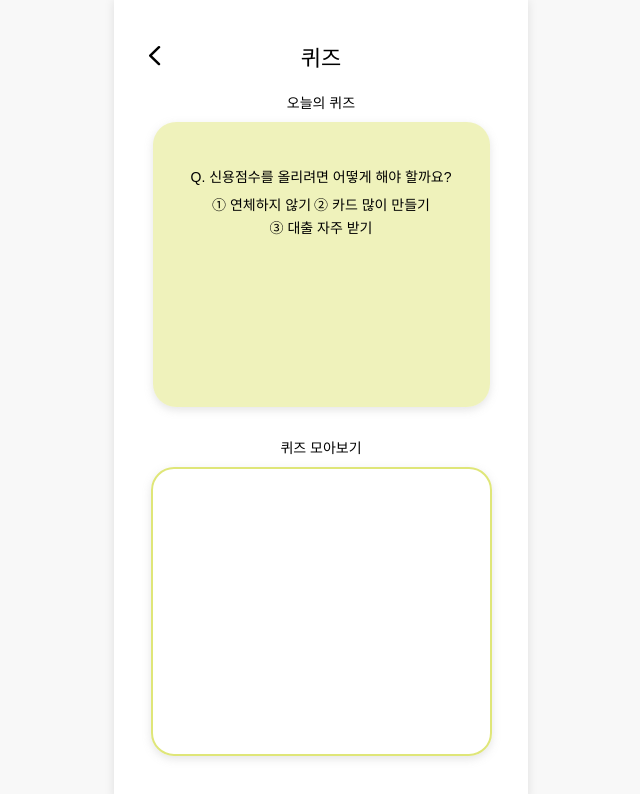
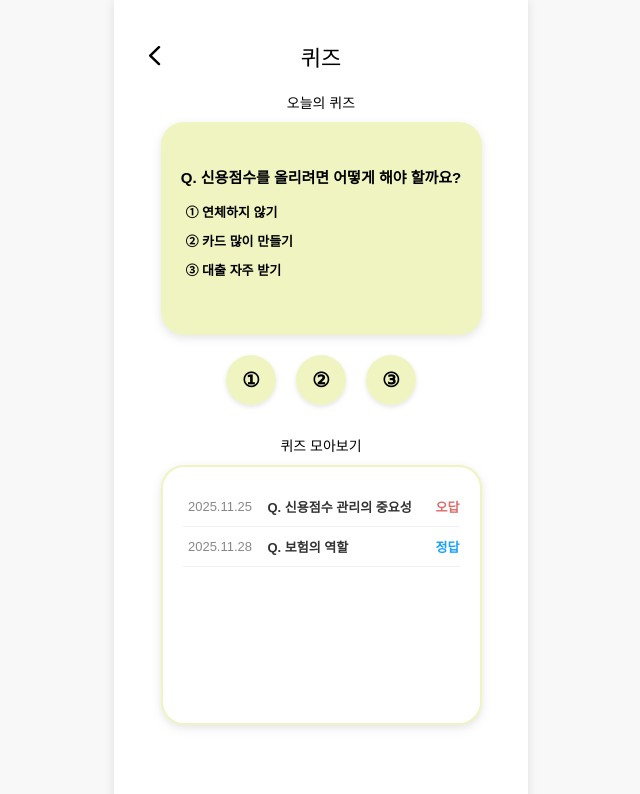
Before and after one commit to finhabit/finhabit_front, a React (Vite) app: page /quiz in a window 1280 px wide. Shown: the top 794 px of the page, without its empty margins (319-959 px from the left). Built offline with nearby package versions, Linux system fonts and the light colour scheme.

Commit message:
Feat - 퀴즈페이지 퀴즈 모아보기 추가 및 정답/오답 체킹UI 수정

```diff
--- a/src/pages/quiz/Quiz.style.ts
+++ b/src/pages/quiz/Quiz.style.ts
@@ -1,4 +1,4 @@
-import styled, { css, keyframes } from 'styled-components';
+import styled, { css } from 'styled-components';
 
 export const UpLine = styled.div`
   display: flex;
@@ -17,6 +17,13 @@ export const Icons = styled.img`
   cursor: pointer;
 `;
 
+export const RemindingSection = styled.div`
+  display: flex;
+  flex-direction: column;
+  margin: 0 35px;
+  padding-bottom: 50px;
+`;
+
 export const N_Section = styled.div`
   font-size: 14px;
   font-weight: 500;
@@ -24,104 +31,240 @@ export const N_Section = styled.div`
   flex-direction: column;
   justify-content: center;
   align-items: center;
-  margin-bottom: 20px;
+  margin-bottom: 30px;
 `;
 
 export const ContentBox = styled.div`
   width: 321px;
   min-height: 213px;
-  max-height: 263px;
   display: flex;
   flex-direction: column;
   align-items: center;
-  overflow: hidden;
+  justify-content: center;
   border-radius: 23px;
-  background: #dfe67880;
-  padding: 36px 8px;
+  background: #dfe67875;
+  padding: 30px 20px;
   margin: 10px 0;
   box-shadow: 0 3px 8px rgba(150, 150, 150, 0.25);
-`;
-
-export const ContentBox1 = styled.div`
-  width: 321px;
-  min-height: 253px;
-  max-height: 303px;
-  display: flex;
-  flex-direction: column;
-  justify-content: center;
-  align-items: center;
-  overflow: hidden;
-  border-radius: 23px;
-  border: 2px solid #dfe678;
-  padding: 16px 8px;
-  margin: 10px 0;
-  box-shadow: 0 3px 8px rgba(150, 150, 150, 0.25);
-`;
-
-export const RemindingSection = styled.div`
-  display: flex;
-  flex-direction: column;
-  margin: 0 35px;
-`;
-
-export const PerQuiz = styled.div`
-  display: flex;
-  flex-direction: column;
+  box-sizing: border-box;
+  text-align: center;
+  transition: all 0.5s ease;
 `;
 
 export const QuizTitle = styled.div`
-  font-weight: 500;
-  font-size: 14px;
-  margin: 8px 0;
+  font-weight: 600;
+  font-size: 15px;
+  margin-bottom: 15px;
+  line-height: 1.4;
+  word-break: keep-all;
 `;
 
-export const QuizChoice = styled.div`
+export const QuizChoicesText = styled.div<{ $isCorrect?: boolean }>`
+  width: 100%;
+  transition: all 0.5s ease;
+  & > div {
+    transition: all 0.5s ease;
+  }
+
+  ${({ $isCorrect }) =>
+    $isCorrect
+      ? css`
           display: flex;
-  gap: 3px;
-  flex-wrap: wrap;
           justify-content: center;
+          flex-wrap: nowrap;
+          gap: 5px;
+          font-size: 12px;
           font-weight: 500;
-  font-size: 14px;
+          text-align: center;
+          line-height: 1.5;
+          letter-spacing: -0.5px;
+
+          & > div {
+            white-space: nowrap;
+          }
+        `
+      : css`
+          display: block;
+          font-size: 13px;
+          font-weight: 600;
+          text-align: left;
+          padding-left: 10px;
+          line-height: 1.6;
+
+          & > div {
+            display: block;
+            margin-bottom: 8px;
+          }
+        `}
 `;
 
-const correctAnim = keyframes`
-  0% { transform: scale(1); }
-  60% { transform: scale(1.1); }
-  100% { transform: scale(1); }
+export const HighlightText = styled.span<{ $isCorrect?: boolean }>`
+  ${({ $isCorrect }) =>
+    $isCorrect &&
+    css`
+      color: #848d00;
+      font-weight: 700;
+    `}
 `;
 
-export const PerChoice = styled.div<{
-  $selected?: boolean;
-  $correct?: boolean;
-  $wrong?: boolean;
-  $showAnswer?: boolean;
-  $isAnswer?: boolean;
-}>`
+export const ExplanationBox = styled.div`
+  margin-top: 20px;
+  display: flex;
+  flex-direction: column;
+  align-items: center;
+  animation: fadeIn 0.5s ease;
+
+  @keyframes fadeIn {
+    from {
+      opacity: 0;
+      transform: translateY(10px);
+    }
+    to {
+      opacity: 1;
+      transform: translateY(0);
+    }
+  }
+`;
+
+export const ExplanationTitle = styled.div`
+  font-size: 15px;
+  font-weight: 700;
+  margin-bottom: 10px;
+`;
+
+export const ExplanationDesc = styled.div`
+  font-size: 14px;
+  font-weight: 500;
+  line-height: 1.4;
+  word-break: keep-all;
+`;
+
+export const ButtonRow = styled.div`
+  display: flex;
+  gap: 20px;
+  margin-top: 10px;
+  justify-content: center;
+`;
+
+export const NumberBtn = styled.button`
+  width: 50px;
+  height: 50px;
+  border-radius: 50%;
+  border: none;
+  background-color: #dfe67875;
+  font-size: 20px;
+  font-weight: 600;
+  color: #000;
   cursor: pointer;
-  border-radius: 10px;
-  transition: all 0.3s ease;
-  user-select: none;
+  box-shadow: 0 2px 5px rgba(0, 0, 0, 0.1);
+  transition: transform 0.1s;
 
-  ${({ $correct }) =>
-    $correct &&
-    css`
+  &:hover {
+    transform: scale(1.05);
+  }
+  &:active {
+    transform: scale(0.95);
+  }
+`;
+
+export const FeedbackRow = styled.div`
+  display: flex;
+  gap: 40px;
+  margin-top: 20px;
+  justify-content: center;
+  align-items: center;
+`;
+
+export const BigCircle = styled.div`
+  width: 60px;
+  height: 60px;
+  border-radius: 50%;
+  border: 8px solid #d9d9d9;
+  box-sizing: border-box;
+`;
+
+export const BigX = styled.div`
+  width: 60px;
+  height: 60px;
+  position: relative;
+
+  &::before,
+  &::after {
+    content: '';
+    position: absolute;
+    width: 8px;
+    height: 70px;
+    background-color: #dc6d6d;
+    border-radius: 5px;
+    top: 50%;
+    left: 50%;
+  }
+  &::before {
+    transform: translate(-50%, -50%) rotate(45deg);
+  }
+  &::after {
+    transform: translate(-50%, -50%) rotate(-45deg);
+  }
+`;
+
+export const MoreLink = styled.div`
+  margin-top: 20px;
   color: #848d00;
-      animation: ${correctAnim} 0.3s ease forwards;
+  font-size: 15px;
   font-weight: 600;
-    `}
+  text-decoration: underline;
+  cursor: pointer;
+`;
 
-  ${({ $wrong }) =>
-    $wrong &&
-    css`
-      color: #b20808ff;
-      text-decoration: line-through;
-    `}
+export const CollectionBox = styled.div`
+  width: 321px;
+  min-height: 260px;
+  display: flex;
+  flex-direction: column;
+  align-items: center;
+  border-radius: 23px;
+  border: 2px solid #dfe67875;
+  padding: 20px;
+  margin: 10px 0;
+  box-shadow: 0 3px 8px rgba(150, 150, 150, 0.25);
+  box-sizing: border-box;
+  background-color: #fff;
+`;
 
-  ${({ $showAnswer, $isAnswer }) =>
-    $showAnswer &&
-    $isAnswer &&
-    css`
-      color: #848d00;
+export const HistoryItem = styled.div`
+  width: 100%;
+  display: flex;
+  justify-content: space-between;
+  align-items: center;
+  padding: 10px 0;
+  font-size: 13px;
+  font-weight: 500;
+  border-bottom: 1px solid #f0f0f0;
+
+  &:last-child {
+    border-bottom: none;
+  }
+`;
+
+export const HistoryDate = styled.div`
+  color: #888;
+  width: 75px;
+`;
+
+export const HistoryTitle = styled.div`
+  flex: 1;
+  text-align: left;
+  padding: 0 10px;
+  white-space: nowrap;
+  overflow: hidden;
+  text-overflow: ellipsis;
+  color: #333;
   font-weight: 600;
-    `}
 `;
+
+export const HistoryResult = styled.div<{ $isCorrect: boolean }>`
+  width: 30px;
+  text-align: right;
+  font-weight: 700;
+  color: ${({ $isCorrect }) => ($isCorrect ? '#17a1fa' : '#dc6d6d')};
+`;
--- a/src/pages/quiz/Quiz.tsx
+++ b/src/pages/quiz/Quiz.tsx
@@ -3,19 +3,26 @@ import { useNavigate } from 'react-router-dom';
 import back from '@/assets/back.svg';
 import * as S from './Quiz.style';
 
+const quizHistory = [
+  { id: 1, date: '2025.11.25', question: 'Q. 신용점수 관리의 중요성', isCorrect: false },
+  { id: 2, date: '2025.11.28', question: 'Q. 보험의 역할', isCorrect: true },
+];
+
 export default function Quiz() {
   const navigate = useNavigate();
+
   const [selected, setSelected] = useState<number | null>(null);
   const [isCorrect, setIsCorrect] = useState<boolean | null>(null);
-  const correctAnswer = 0; //
+
+  const realCorrectAnswer = 0;
+
+  const choices = ['① 연체하지 않기', '② 카드 많이 만들기', '③ 대출 자주 받기'];
 
   const handleChoice = (index: number) => {
-    if (selected !== null) return; // 이미 선택했다면 다시 클릭 불가
+    if (selected !== null) return;
     setSelected(index);
-    setIsCorrect(index === correctAnswer);
+    setIsCorrect(index === realCorrectAnswer);
   };
-
-  const choices = ['① 연체하지 않기', '② 카드 많이 만들기', '③ 대출 자주 받기'];
 
   return (
     <>
@@ -28,29 +35,56 @@ export default function Quiz() {
         <S.N_Section>
           오늘의 퀴즈
           <S.ContentBox>
-            <S.PerQuiz>
-              <S.QuizTitle>Q. 신용점수를 올리려면 어떻게 해야 할까요?</S.QuizTitle>
-              <S.QuizChoice>
-                {choices.map((choice, index) => (
-                  <S.PerChoice
-                    key={index}
-                    onClick={() => handleChoice(index)}
-                    $selected={selected === index}
-                    $correct={isCorrect && index === correctAnswer}
-                    $wrong={selected === index && isCorrect === false && index !== correctAnswer}
-                    $showAnswer={isCorrect === false}
-                    $isAnswer={index === correctAnswer}>
-                    {choice}
-                  </S.PerChoice>
-                ))}
-              </S.QuizChoice>
-            </S.PerQuiz>
+            <S.QuizTitle>Q. 신용점수를 올리려면 어떻게 해야 할까요?</S.QuizTitle>
+
+            <S.QuizChoicesText $isCorrect={isCorrect === true}>
+              {choices.map((txt, idx) => (
+                <div key={idx}>
+                  <S.HighlightText $isCorrect={isCorrect === true && idx === realCorrectAnswer}>{txt}</S.HighlightText>
+                </div>
+              ))}
+            </S.QuizChoicesText>
+
+            {isCorrect === true && (
+              <S.ExplanationBox>
+                <S.ExplanationTitle>신용점수 관리의 중요성</S.ExplanationTitle>
+                <S.ExplanationDesc>
+                  신용점수는 '금융 신뢰도'입니다. <br />
+                  연체나 과도한 대출은 점수를 낮춥니다.
+                </S.ExplanationDesc>
+              </S.ExplanationBox>
+            )}
           </S.ContentBox>
+          {selected === null && (
+            <S.ButtonRow>
+              {[1, 2, 3].map((num, idx) => (
+                <S.NumberBtn key={num} onClick={() => handleChoice(idx)}>
+                  {num === 1 ? '①' : num === 2 ? '②' : '③'}
+                </S.NumberBtn>
+              ))}
+            </S.ButtonRow>
+          )}
+          {isCorrect === false && (
+            <S.FeedbackRow>
+              <S.BigCircle />
+              <S.BigX />
+            </S.FeedbackRow>
+          )}
+          {isCorrect === true && <S.MoreLink>관련 내용 더 알아보기</S.MoreLink>}
         </S.N_Section>
 
         <S.N_Section>
           퀴즈 모아보기
-          <S.ContentBox1 />
+          <S.CollectionBox>
+            {quizHistory.map((item) => (
+              <S.HistoryItem key={item.id}>
+                <S.HistoryDate>{item.date}</S.HistoryDate>
+                <S.HistoryTitle>{item.question}</S.HistoryTitle>
+                <S.HistoryResult $isCorrect={item.isCorrect}>{item.isCorrect ? '정답' : '오답'}</S.HistoryResult>
+              </S.HistoryItem>
+            ))}
+            <div style={{ flex: 1 }}></div>
+          </S.CollectionBox>
         </S.N_Section>
       </S.RemindingSection>
     </>
```
Lines whose indentation alone changed are shown as unchanged.
